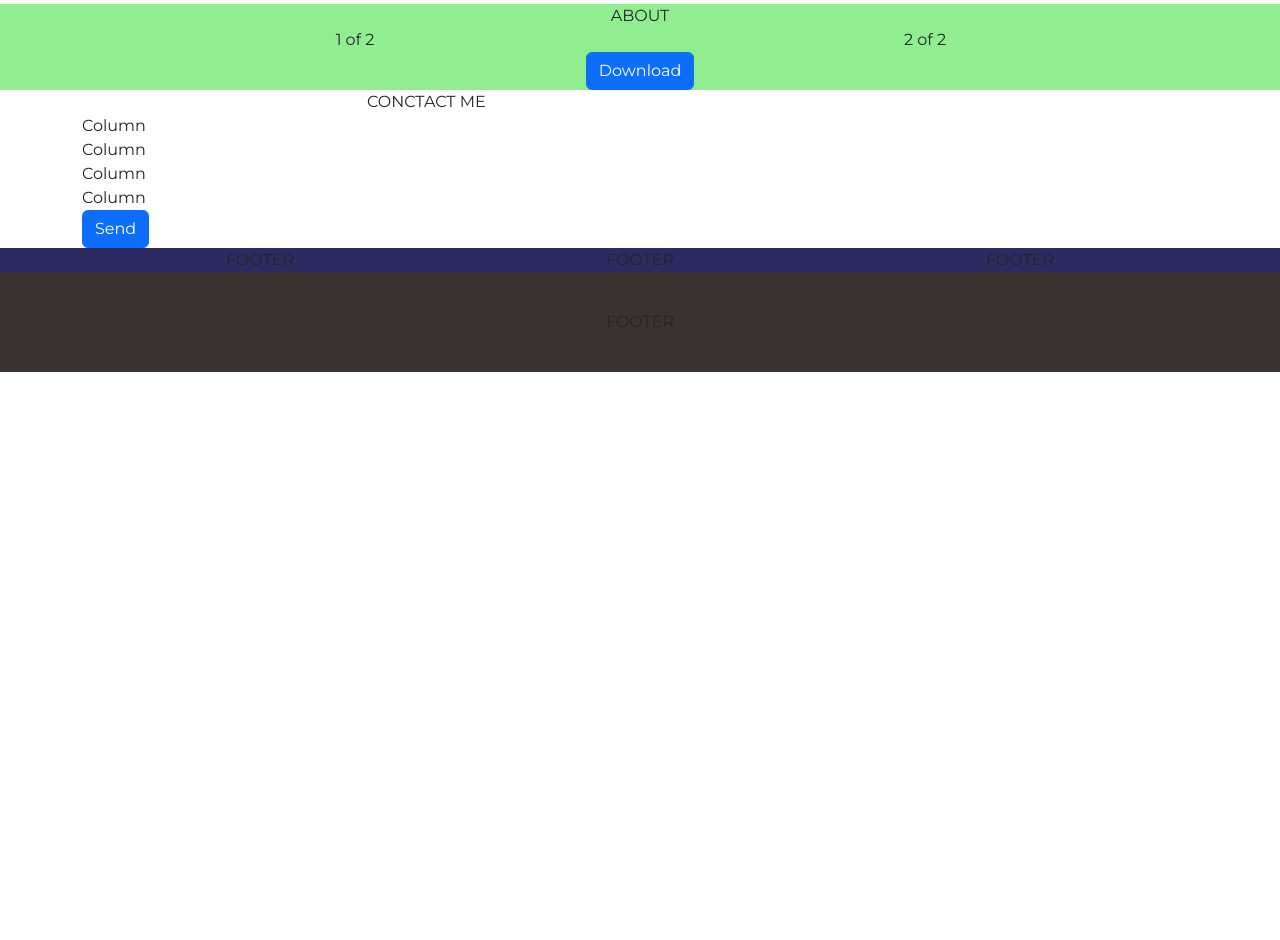
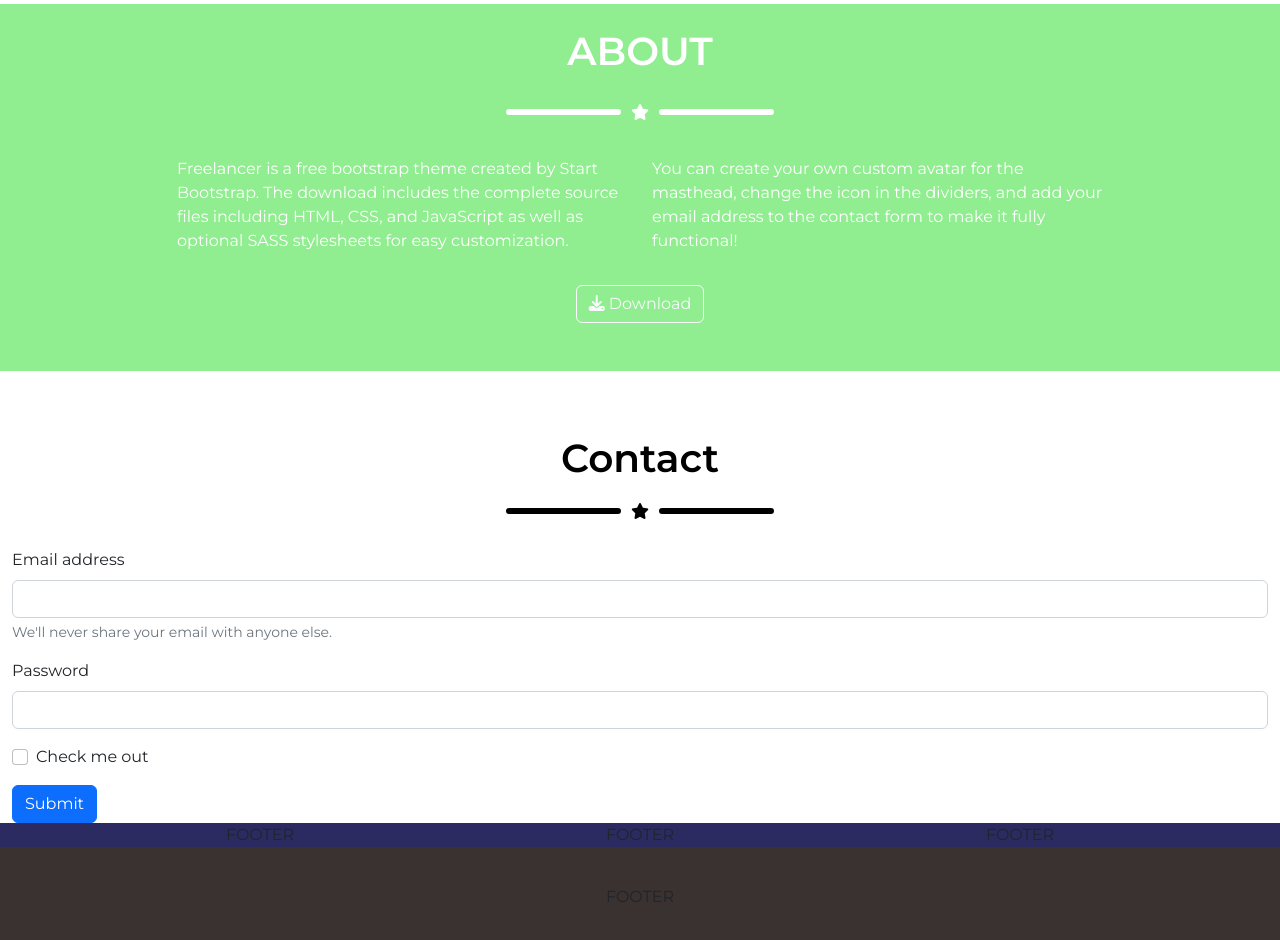
Before and after one commit to Alexbarile/html-css-bootstrap-freelancer, a plain HTML site: page index.html in a window 1280 px wide. Shown: the part 1560-2500 px from the top of the page. Before the commit the page ends 1932 px from the top, so only its background shows below. Drawn offline with nearby package versions, Linux system fonts and the light colour scheme.

Commit message:
inizio sezione contact

```diff
--- a/index.html
+++ b/index.html
@@ -24,7 +24,7 @@
                     <div class="container-fluid">
                       <a class="navbar-brand text-white" href="#">START BOOTSTRAP</a>
                       <button class="navbar-toggler" type="button" data-bs-toggle="collapse" data-bs-target="#navbarNav" aria-controls="navbarNav" aria-expanded="false" aria-label="Toggle navigation">
-                        <span class="navbar-toggler-icon "></span>
+                        <i class="fa-solid fa-bars"></i>
                       </button>
                       <div class="collapse navbar-collapse justify-content-end" id="navbarNav">
                         <ul class="navbar-nav">
@@ -139,27 +139,35 @@
                 <div class="col">
                     <div class="container">
                         <div class="row align-items-center justify-content-center">
-                          <div class="col-6">
-                            <div class="border-black">
-                                ABOUT
+                          <div class="col-12">
+                            <div class="content p-3">
+                                <h1 class="p-2">ABOUT</h1>
+                                <div class="line-star p-2">
+                                    <div class="hr"></div>
+                                    <i class="fa-solid fa-star"></i>
+                                    <div class="hr"></div>
+                                </div>
                             </div>
                           </div>
                         </div>
-                        <div class="row padding h-50 align-items-center justify-content-center">
-                            <div class="col-12 col-md-6">
-                                <div class="border-black">
-                                    1 of 2
+                        <div class="row pt-2 pb-3 align-items-center justify-content-center">
+                            <div class="col-12 col-md-5">
+                                <div class="content text-start text-white">
+                                    <p>Freelancer is a free bootstrap theme created by Start Bootstrap. The download includes the complete source files including HTML, CSS, and JavaScript as well as optional SASS stylesheets for easy customization.</p>
                                 </div>
                             </div>
-                            <div class="col-12 col-md-6">
-                                <div class="border-black">
-                                    2 of 2
+                            <div class="col-12 col-md-5">
+                                <div class="content text-start text-white">
+                                    <p>You can create your own custom avatar for the masthead, change the icon in the dividers, and add your email address to the contact form to make it fully functional!</p>
                                 </div>
                             </div>
                         </div>
-                        <div class="row padding h-50 align-items-center justify-content-center">
-                            <div class="col-12 col-md-6">
-                                <button type="button" class="btn btn-primary">Download</button>
+                        <div class="row pb-5 align-items-center justify-content-center">
+                            <div class="col-12">
+                                <button type="button" class="btn btn-outline-light">
+                                    <i class="fa-solid fa-download"></i>
+                                    <span>Download</span>
+                                </button>
                             </div>
                         </div>
                     </div>
@@ -169,38 +177,36 @@
 
         <!-- quarta sezione -->
 
-        <div class="container bg-color-white">
-            <div class="row justify-content-center">
-              <div class="col-6">
-                <div class="border-black">
-                    CONCTACT ME
-                </div>
-              </div>
+        <div class="row justify-content-center">
+            <div class="col-12">
+                <div class="content-white p-3">
+                        <div class="container text-center bg-color-white">
+                        <h1 class="pt-5">Contact</h1>
+                        <div class="line-star p-2">
+                            <div class="hr"></div>
+                            <i class="fa-solid fa-star"></i>
+                            <div class="hr"></div>
+                        </div>
+                    </div>
+                  </div>
             </div>
             <div class="row justify-content-center">
-                <div class="col-12">
-                    <div class="border-black">
-                        Column
+                <form>
+                    <div class="mb-3">
+                      <label for="exampleInputEmail1" class="form-label">Email address</label>
+                      <input type="email" class="form-control" id="exampleInputEmail1" aria-describedby="emailHelp">
+                      <div id="emailHelp" class="form-text">We'll never share your email with anyone else.</div>
                     </div>
-                </div>
-                <div class="col-12">
-                    <div class="border-black">
-                        Column
+                    <div class="mb-3">
+                      <label for="exampleInputPassword1" class="form-label">Password</label>
+                      <input type="password" class="form-control" id="exampleInputPassword1">
                     </div>
-                </div>
-                <div class="col-12">
-                    <div class="border-black">
-                        Column
+                    <div class="mb-3 form-check">
+                      <input type="checkbox" class="form-check-input" id="exampleCheck1">
+                      <label class="form-check-label" for="exampleCheck1">Check me out</label>
                     </div>
-                </div>
-                <div class="col-12">
-                    <div class="border-black">
-                        Column
-                    </div>
-                </div>
-                <div class="col-12">
-                    <button type="button" class="btn btn-primary">Send</button>
-                </div>
+                    <button type="submit" class="btn btn-primary">Submit</button>
+                  </form>
             </div>
         </div>
     </main>
```
